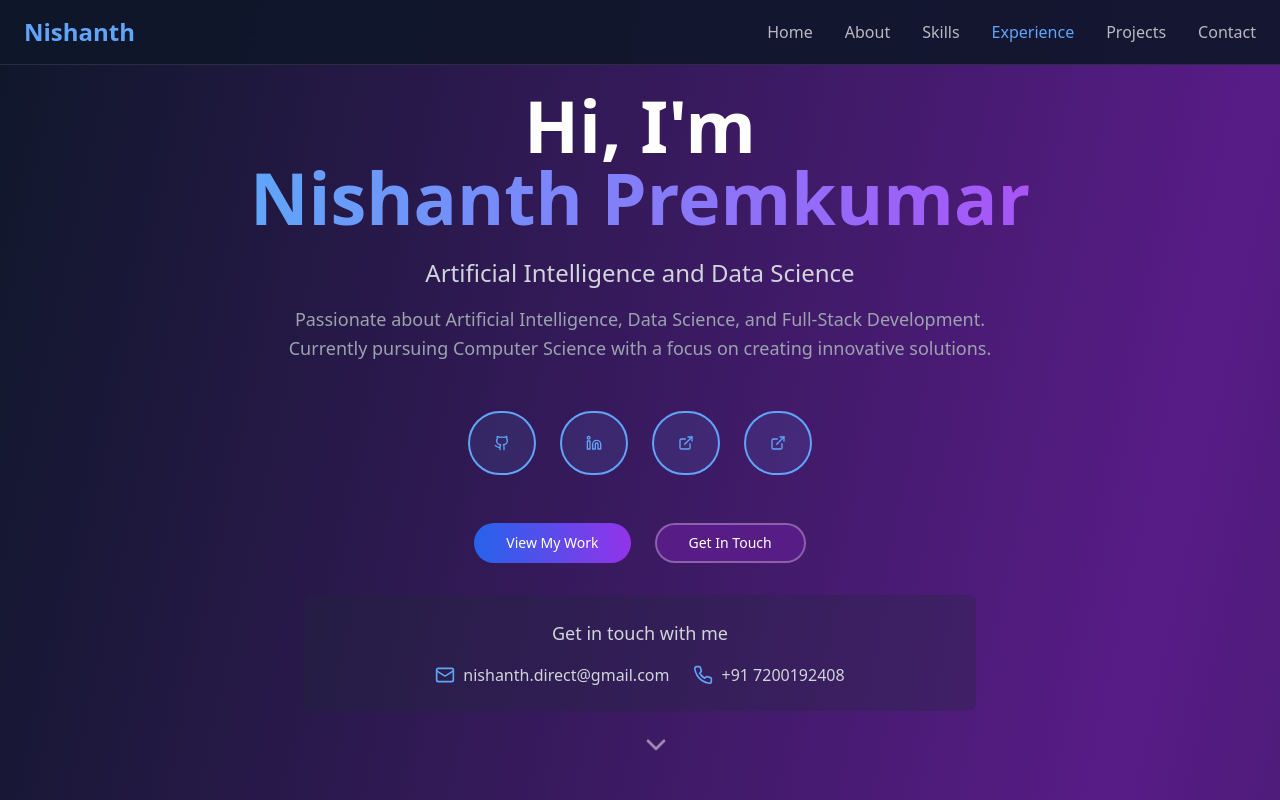
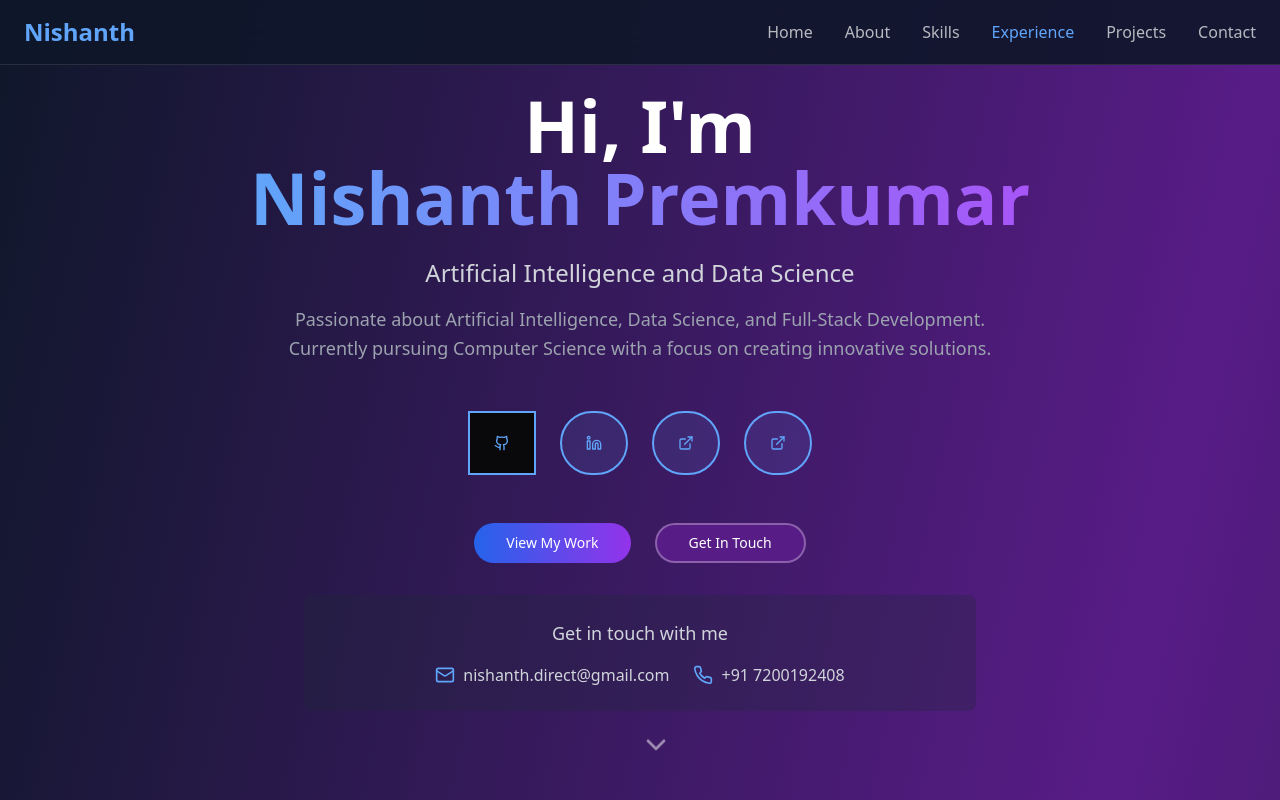
Before and after one commit to Nishanth2480/nishanth-premkumar-portfolio, a React (Vite) app: page / in a window 1280 px wide. Shown: the top 800 px of the page. Built offline with nearby package versions, Linux system fonts and the light colour scheme.

Commit message:
Visual edit in Lovable
Edited UI in Lovable

```diff
--- a/src/pages/Index.tsx
+++ b/src/pages/Index.tsx
@@ -228,7 +228,7 @@ const Index = () => {
           </p>
 
           <div className="flex justify-center gap-6 mb-12">
-            <Button variant="outline" size="lg" className="border-2 border-blue-400 bg-blue-400/10 text-blue-400 hover:bg-blue-400 hover:text-white rounded-full w-16 h-16 transition-all duration-300" onClick={() => window.open('https://github.com/Nishanth2480', '_blank')}>
+            <Button variant="outline" size="lg" onClick={() => window.open('https://github.com/Nishanth2480', '_blank')} className="border-2 border-blue-400 w-16 h-16 transition-all duration-300 bg-zinc-950 hover:bg-zinc-800 text-zinc-50 rounded-none">
               <Github className="w-8 h-8 text-blue-400 hover:text-white" />
             </Button>
             <Button variant="outline" size="lg" className="border-2 border-blue-400 bg-blue-400/10 text-blue-400 hover:bg-blue-400 hover:text-white rounded-full w-16 h-16 transition-all duration-300" onClick={() => window.open('https://www.linkedin.com/in/nishanth-premkumar-2177a1260', '_blank')}>
```
